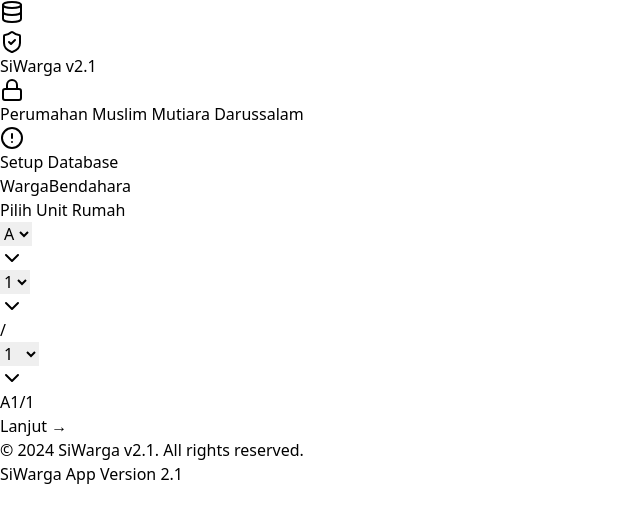
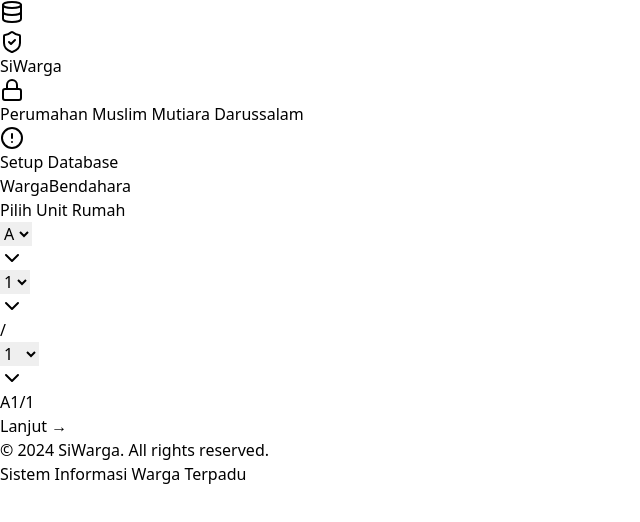
Before and after one commit to umamku/siwarga, a React (Vite) app: page / in a window 1280 px wide. Shown: the top 522 px of the page, without its empty margins (0-640 px from the left). Built offline with nearby package versions, Linux system fonts and the light colour scheme.

Commit message:
Update label versi

```diff
--- a/src/App.jsx
+++ b/src/App.jsx
@@ -503,7 +503,7 @@ export default function App() {
 
   const [sessionUser, setSessionUser] = useState(null);
   const [dbConfig, setDbConfig] = useState({ mode: 'sheet', scriptUrl: '' });
-  const [appConfig, setAppConfig] = useState({ appName: 'SiWarga v2.1', housingName: 'Perumahan Muslim Mutiara Darussalam', logoUrl: '' });
+  const [appConfig, setAppConfig] = useState({ appName: 'SiWarga', housingName: 'Perumahan Muslim Mutiara Darussalam', logoUrl: '' });
   const [settingsPassHash, setSettingsPassHash] = useState('');
   const [isSettingsUnlocked, setIsSettingsUnlocked] = useState(false);
   const [inputSettingsPass, setInputSettingsPass] = useState('');
@@ -978,7 +978,7 @@ export default function App() {
               </div>
               <div className="mt-8 text-center text-xs text-gray-400">
                 <p>© 2024 {appConfig.appName}. All rights reserved.</p>
-                <p className="mt-1">SiWarga App Version {APP_VERSION}</p>
+                <p className="mt-1">Sistem Informasi Warga Terpadu</p>
               </div>
             </div>
           </div>
```
